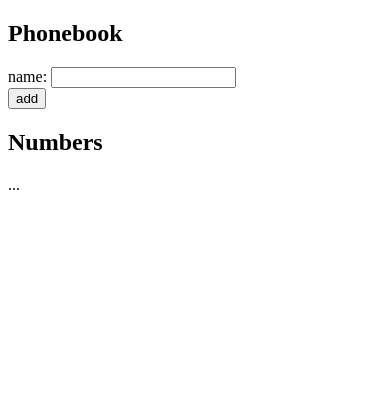
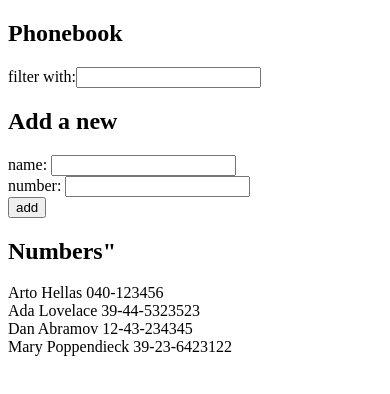
Before and after one commit to SarangWadode/fullstackopen, a React (Create React App) app in the folder part2/phonebook/: page / in a window 390 px wide. Shown: the top 394 px of the page. Built offline with nearby package versions, Linux system fonts and the light colour scheme.

Commit message:
2.6-2.10: phonebook

```diff
--- a/part2/phonebook/src/App.js
+++ b/part2/phonebook/src/App.js
@@ -1,24 +1,63 @@
 import { useState } from 'react'
+import PersonForm from './components/personForm'
+import Persons from './components/persons'
+import Filter from './components/filter'
 
 const App = () => {
   const [persons, setPersons] = useState([
-    { name: 'Arto Hellas' }
+    { name: 'Arto Hellas', number: '040-123456', id: 1 },
+    { name: 'Ada Lovelace', number: '39-44-5323523', id: 2 },
+    { name: 'Dan Abramov', number: '12-43-234345', id: 3 },
+    { name: 'Mary Poppendieck', number: '39-23-6423122', id: 4 }
   ])
+
   const [newName, setNewName] = useState('')
+  const [number, setNumber] = useState('')
+  const [filterVal, setFilterVal] = useState('')
+
+  const handleSubmit = (e) => {
+    e.preventDefault()
+    const newPerson = {
+      name: newName,
+      number: number,
+      id: persons.length +1
+    }
+
+    const check = persons.filter(person => {
+      return person.name === newName
+    })
+
+    if (check.length > 0) {
+      alert(`${newName} is already added to phonebook`)
+    } else {
+      setPersons([...persons, newPerson])
+    }
+    console.log(check.length)
+
+    setNewName("")
+    setNumber("")
+  }
+
+  const handleChangeName = (e) => {
+    setNewName(e.target.value)
+  }
+
+  const handleChangeNumber = (e) => {
+    setNumber(e.target.value)
+  }
+
+  const handeChangeFilter = (e) => {
+    setFilterVal(e.target.value)
+  }
 
   return (
     <div>
       <h2>Phonebook</h2>
-      <form>
-        <div>
-          name: <input />
-        </div>
-        <div>
-          <button type="submit">add</button>
-        </div>
-      </form>
-      <h2>Numbers</h2>
-      ...
+      <Filter value={filterVal} handleChangeFilter={handeChangeFilter} persons={persons} />
+      <h2>Add a new</h2>
+      <PersonForm handleSubmit={handleSubmit} newName={newName} number={number} handleChangeName={handleChangeName} handleChangeNumber={handleChangeNumber} />
+      <h2>Numbers" </h2>
+      <Persons persons={persons} filterVal={filterVal} />
     </div>
   )
 }
--- /dev/null
+++ b/part2/phonebook/src/components/filter.js
@@ -0,0 +1,14 @@
+const Filter = ({value, handleChangeFilter, persons}) => {
+    // console.log(persons)
+    return (
+        <div>
+            <div>
+                filter with:
+                <input onChange={handleChangeFilter} value={value} />
+            </div>
+            {/* {persons.filter} */}
+        </div>
+    )
+}
+
+export default Filter;
--- /dev/null
+++ b/part2/phonebook/src/components/personForm.js
@@ -0,0 +1,17 @@
+const PersonForm = ({ handleSubmit, newName, number, handleChangeName, handleChangeNumber}) => {
+  return (
+    <form onSubmit={handleSubmit}>
+      <div>
+        name: <input value={newName} onChange={handleChangeName} />
+      </div>
+      <div>
+        number: <input value={number} onChange={handleChangeNumber} />
+      </div>
+      <div>
+        <button type="submit">add</button>
+      </div>
+    </form>
+  );
+};
+
+export default PersonForm;
--- /dev/null
+++ b/part2/phonebook/src/components/persons.js
@@ -0,0 +1,13 @@
+const Persons = ({ persons, filterVal }) => {
+    const filter = (filterVal === '') ?
+    persons.map((person) => <div key={person.id}>{person.name} {person.number}</div>) :
+    persons.filter((person) => person.name.toLowerCase().includes(filterVal.toLowerCase())).map((person) => <div key={person.id}>{person.name} {person.number}</div>)
+
+    return (
+        <div>
+            {filter}
+        </div>
+    )
+}
+
+export default Persons;
```
